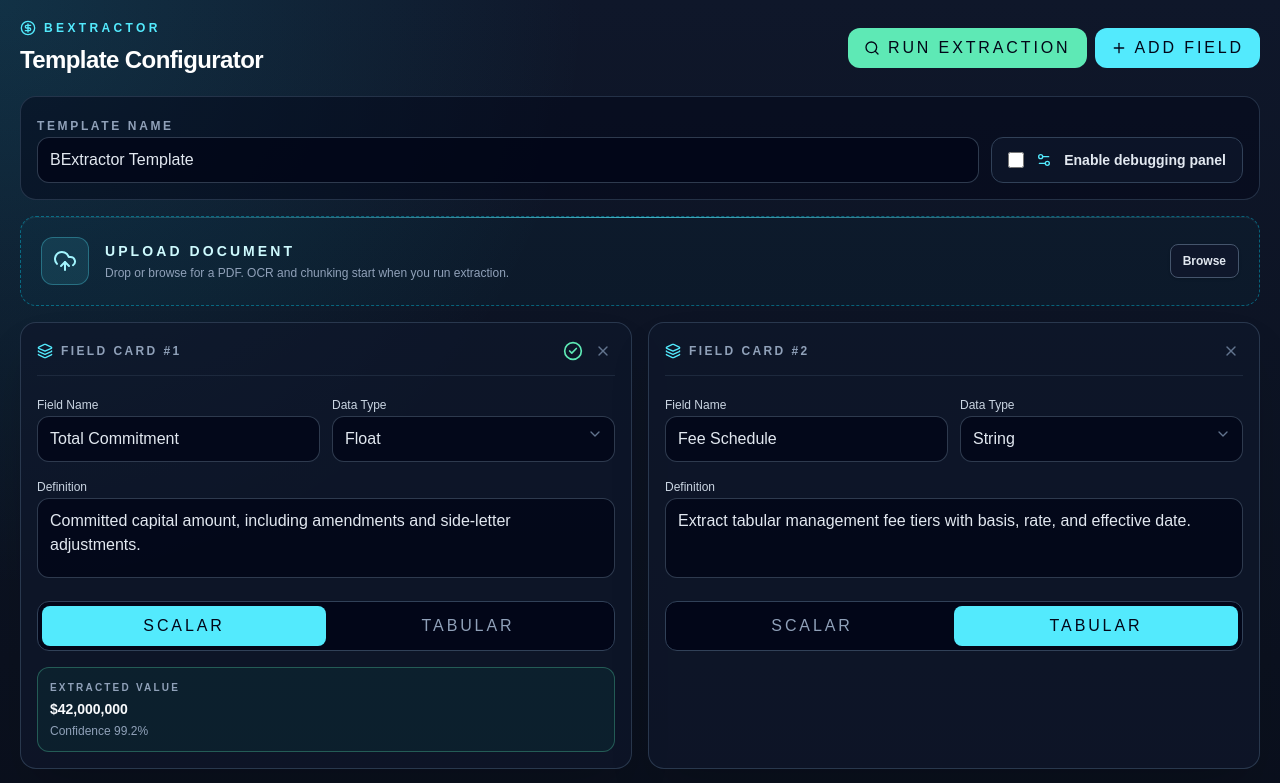
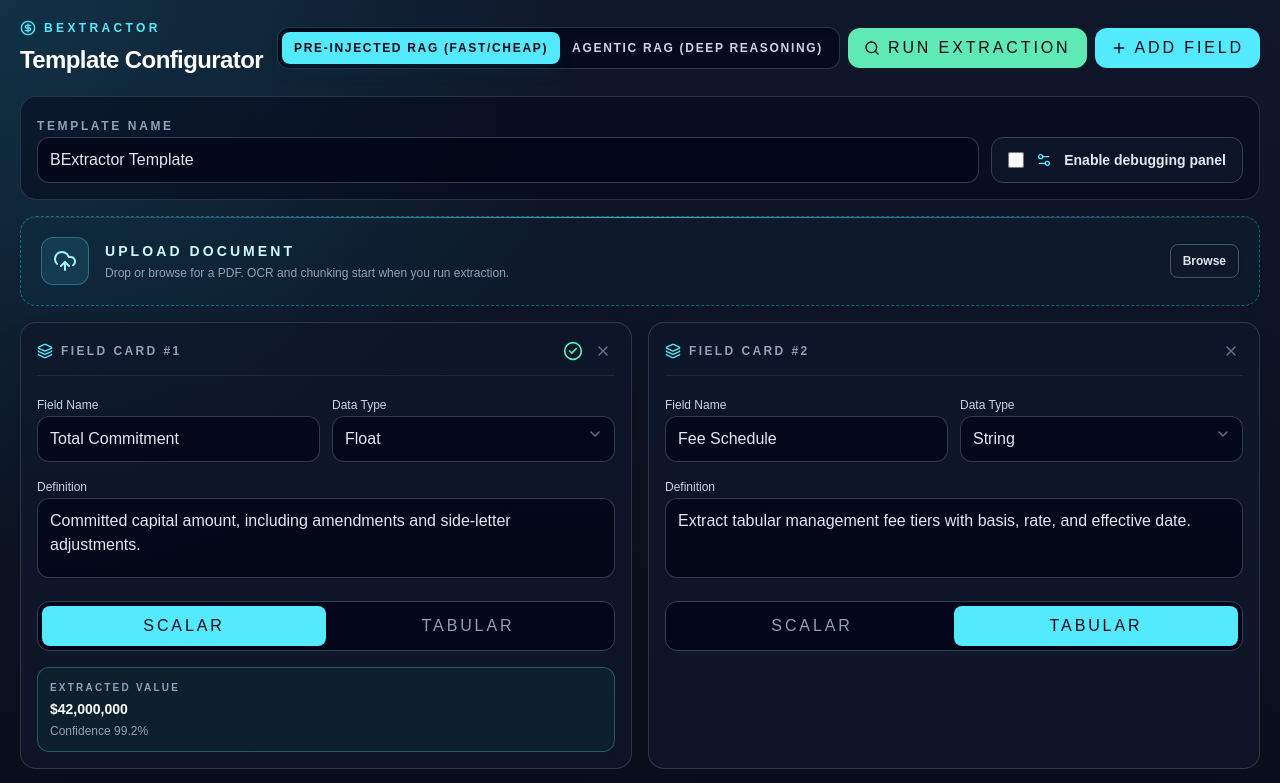
Before and after one commit to macmann/BExtract, a Next.js app in the folder client/: page / in a window 1280 px wide. Shown: the top 783 px of the page. Built offline with nearby package versions, Linux system fonts and the light colour scheme.

Commit message:
Add extraction approach toggle

```diff
--- a/client/src/app/page.tsx
+++ b/client/src/app/page.tsx
@@ -27,6 +27,7 @@
 
 type RouteType = "Scalar" | "Tabular";
 type DataType = "String" | "Float" | "Date" | "Text Summary";
+type ExtractionApproach = "pre_injected" | "agentic";
 
 type FieldCard = {
   id: number;
@@ -77,6 +78,11 @@
     routeType: "Tabular",
     dataType: "String",
   },
+];
+
+const extractionApproachOptions: { value: ExtractionApproach; label: string }[] = [
+  { value: "pre_injected", label: "Pre-Injected RAG (Fast/Cheap)" },
+  { value: "agentic", label: "Agentic RAG (Deep Reasoning)" },
 ];
 
 const initialLogs: RuntimeLog[] = [
@@ -755,6 +761,8 @@
   const [isLoading, setIsLoading] = useState(false);
   const [showDebugPanel, setShowDebugPanel] = useState(false);
   const [templateName, setTemplateName] = useState("BExtractor Template");
+  const [extractionApproach, setExtractionApproach] =
+    useState<ExtractionApproach>("pre_injected");
   const [tokenCostMetrics, setTokenCostMetrics] =
     useState<TokenCostMetrics | null>(null);
   const [backendLogText, setBackendLogText] = useState("");
@@ -1114,10 +1122,16 @@
       routeType: field.routeType,
       dataType: field.dataType,
     }));
+    const documentId = file.name.replace(/\.pdf$/i, "") || "uploaded_document";
+    const templatePayload = {
+      documentId,
+      items: fieldPayload,
+      extractionApproach,
+    };
     const formData = new FormData();
     formData.append("file", file, file.name);
     formData.append("fields", JSON.stringify(fieldPayload));
-    formData.append("payload", JSON.stringify({ items: fieldPayload }));
+    formData.append("payload", JSON.stringify(templatePayload));
 
     try {
       appendLog(
@@ -1189,7 +1203,30 @@
                 Template Configurator
               </h1>
             </div>
-            <div className="flex flex-wrap justify-end gap-2">
+            <div className="flex flex-wrap items-center justify-end gap-2">
+              <fieldset className="flex rounded-xl border border-slate-700/80 bg-slate-950/70 p-1 shadow-inner shadow-black/20">
+                <legend className="sr-only">Extraction architecture</legend>
+                {extractionApproachOptions.map((option) => (
+                  <label
+                    key={option.value}
+                    className={`cursor-pointer rounded-lg px-3 py-2 text-xs font-black uppercase tracking-[0.14em] transition ${
+                      extractionApproach === option.value
+                        ? "bg-cyan-300 text-slate-950 shadow-lg shadow-cyan-950/30"
+                        : "text-slate-300 hover:bg-slate-800/80 hover:text-cyan-100"
+                    }`}
+                  >
+                    <input
+                      type="radio"
+                      name="extraction-approach"
+                      value={option.value}
+                      checked={extractionApproach === option.value}
+                      onChange={() => setExtractionApproach(option.value)}
+                      className="sr-only"
+                    />
+                    {option.label}
+                  </label>
+                ))}
+              </fieldset>
               <button
                 onClick={handleRunExtraction}
                 disabled={isLoading}
```
